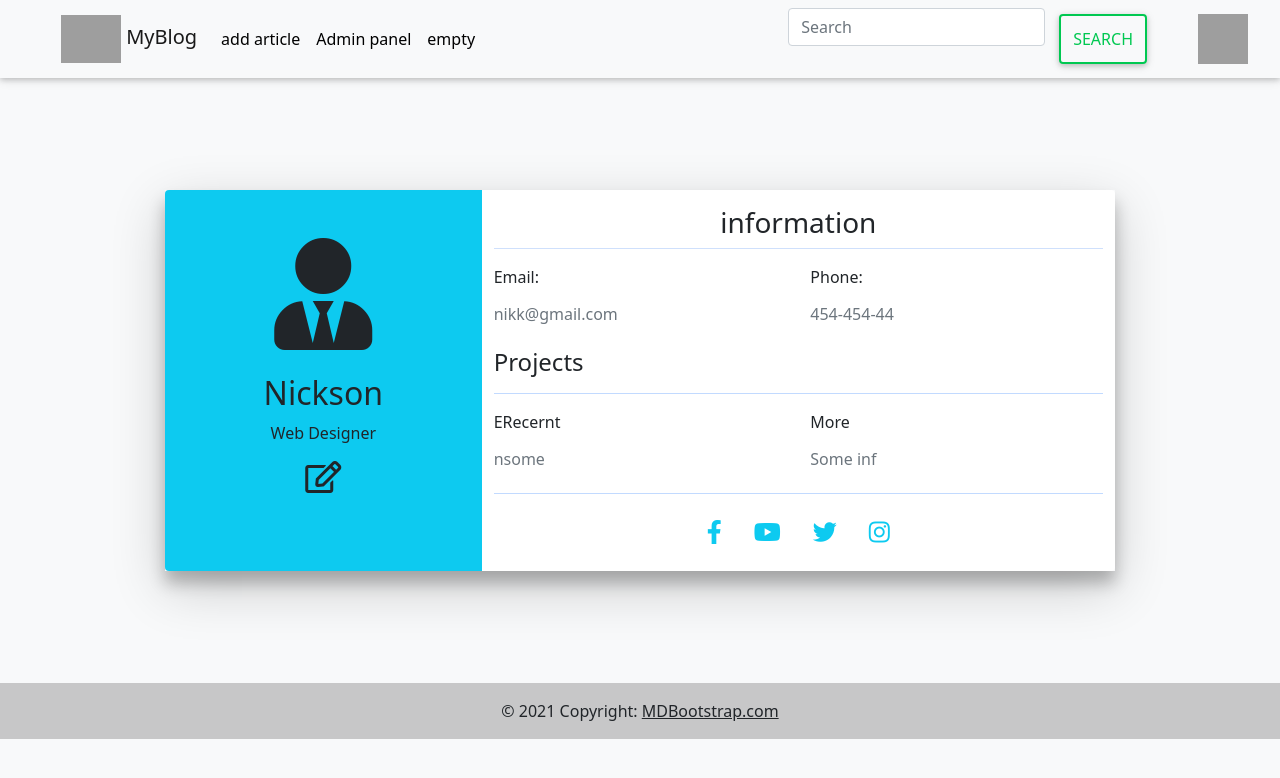
After one commit to DireStraits01/simple_blog, a Django app: page /profile/ in a window 1280 px wide. The commit adds this page. Shown: the top 778 px of the page. Run offline with Django 3.2, Linux system fonts and the light colour scheme; some libraries are stand-ins or nearby versions; grey boxes are pictures that could not be loaded.

Commit message:
create profile page and install ckeditor for rich text editor

```diff
--- a/first/models.py
+++ b/first/models.py
@@ -1,5 +1,6 @@
 from django.db import models
 from django.contrib.auth.models import User
+from ckeditor.fields import RichTextField
 
 
 class CategoryArt(models.Model):
--- a/first/templates/first/base.html
+++ b/first/templates/first/base.html
@@ -4,6 +4,27 @@
   <head>
     <meta charset="UTF-8" />
     <meta name="viewport" content="width=device-width, initial-scale=1.0" />
+
+    <!-- Font Awesome -->
+    <link
+      rel="stylesheet"
+      href="https://use.fontawesome.com/releases/v5.8.2/css/all.css"
+    />
+    <!-- Google Fonts -->
+    <link
+      rel="stylesheet"
+      href="https://fonts.googleapis.com/css?family=Roboto:300,400,500,700&display=swap"
+    />
+    <!-- Bootstrap core CSS -->
+    <link
+      href="https://cdnjs.cloudflare.com/ajax/libs/twitter-bootstrap/4.5.0/css/bootstrap.min.css"
+      rel="stylesheet"
+    />
+    <!-- Material Design Bootstrap -->
+    <link
+      href="https://cdnjs.cloudflare.com/ajax/libs/mdbootstrap/4.19.1/css/mdb.min.css"
+      rel="stylesheet"
+    />
     <link
       href="https://cdn.jsdelivr.net/npm/bootstrap@5.0.0-beta1/dist/css/bootstrap.min.css"
       rel="stylesheet"
@@ -13,7 +34,7 @@
     <!--<link rel="stylesheet" href="{% static '/css/main.css' %}" />-->
     <title>Document</title>
   </head>
-  <body>
+  <body class="bg-light">
     {% include 'first/navbar.html'%}
     <p>{% block content %} {% endblock %}</p>
     {% include 'first/footer.html'%}
--- a/first/templates/first/navbar.html
+++ b/first/templates/first/navbar.html
@@ -51,4 +51,16 @@
       </div>
     </div>
   </div>
+
+  <div class="">
+    <a class="navbar-brand" href="{% url 'profile' %}">
+      <img
+        src="https://cdn1.iconfinder.com/data/icons/mix-color-3/502/Untitled-31-512.png"
+        alt=""
+        width="50"
+        height="50"
+        class="d-inline-block"
+      />
+    </a>
+  </div>
 </nav>
--- /dev/null
+++ b/first/templates/first/profile.html
@@ -0,0 +1,63 @@
+{% extends 'first/base.html' %} {%block content %}
+<div class="container">
+  <div class="row d-flex justify-content-center">
+    <div class="col-md-10 mt-5 pt-5">
+      <div class="row z-depth-3">
+        <div class="col-sm-4 bg-info rounded-left">
+          <div class="card-block text-center text-while">
+            <i class="fas fa-user-tie fa-7x mt-5"></i>
+            <h2 class="font-wieght-bold mt-4">Nickson</h2>
+            <p>Web Designer</p>
+            <i class="far fa-edit fa-2x mb-4"></i>
+          </div>
+        </div>
+        <div class="col-sm-8 bg-white rounded-right">
+          <h3 class="mt-3 text-center">information</h3>
+          <hr class="badge-primary mt-0 w-35" />
+          <div class="row">
+            <div class="col-sm-6">
+              <p class="font-wieght-bold">Email:</p>
+              <h6 class="text-muted">nikk@gmail.com</h6>
+            </div>
+            <div class="col-sm-6">
+              <p class="font-wieght-bold">Phone:</p>
+              <h6 class="text-muted">454-454-44</h6>
+            </div>
+          </div>
+          <h4 class="mt-3">Projects</h4>
+          <hr class="bg-primary" />
+          <div class="row">
+            <div class="col-sm-6">
+              <p class="font-wieght-bold">ERecernt</p>
+              <h6 class="text-muted">nsome</h6>
+            </div>
+            <div class="col-sm-6">
+              <p class="font-wieght-bold">More</p>
+              <h6 class="text-muted">Some inf</h6>
+            </div>
+          </div>
+          <hr class="bg-primary" />
+          <ul class="list-unstyled d-flex justify-content-center mt-4">
+            <li>
+              <a href=""><i class="fab fa-facebook-f px-3 h4 text-info"></i></a>
+            </li>
+            <li>
+              <a href=""><i class="fab fa-youtube px-3 h4 text-info"></i></a>
+            </li>
+            <li>
+              <a href=""><i class="fab fa-twitter px-3 h4 text-info"></i></a>
+            </li>
+            <li>
+              <a href=""><i class="fab fa-instagram px-3 h4 text-info"></i></a>
+            </li>
+          </ul>
+        </div>
+      </div>
+    </div>
+  </div>
+</div>
+<br />
+<br />
+<br />
+<br />
+{% endblock %}
--- a/first/urls.py
+++ b/first/urls.py
@@ -2,8 +2,9 @@ from django.urls import path
 from . import views
 
 urlpatterns = [
-    path('admin/', views.home, name='admin'),
+    path('admin', views.home, name='admin'),
     path('', views.home, name='home'),
     path('<int:id>', views.artical_page, name='artical_page'),
-    path('add_article/', views.add_article, name='add_article')
+    path('add_article/', views.add_article, name='add_article'),
+    path('profile/', views.profile, name='profile')
 ]
--- a/first/views.py
+++ b/first/views.py
@@ -3,6 +3,10 @@ from .models import Article, Comment
 from .forms import ArticleForm, CommentForm
 from django.contrib.auth.decorators import login_required
 from django.http import HttpResponseRedirect
+
+
+def profile(request):
+    return render(request, 'first/profile.html')
 
 
 def home(request):
```
Also changed, not shown: first/templates/first/home.html (+27 -15 lines), db.sqlite3.
